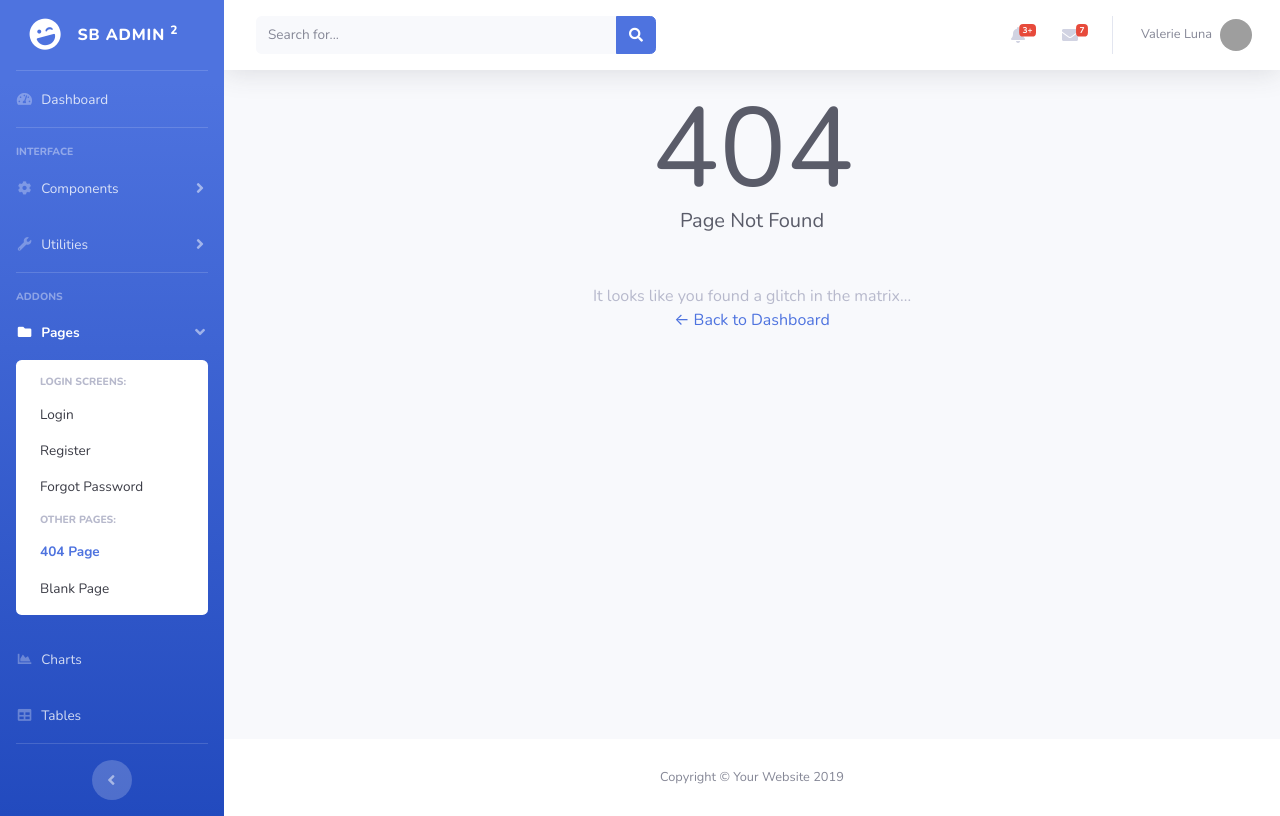
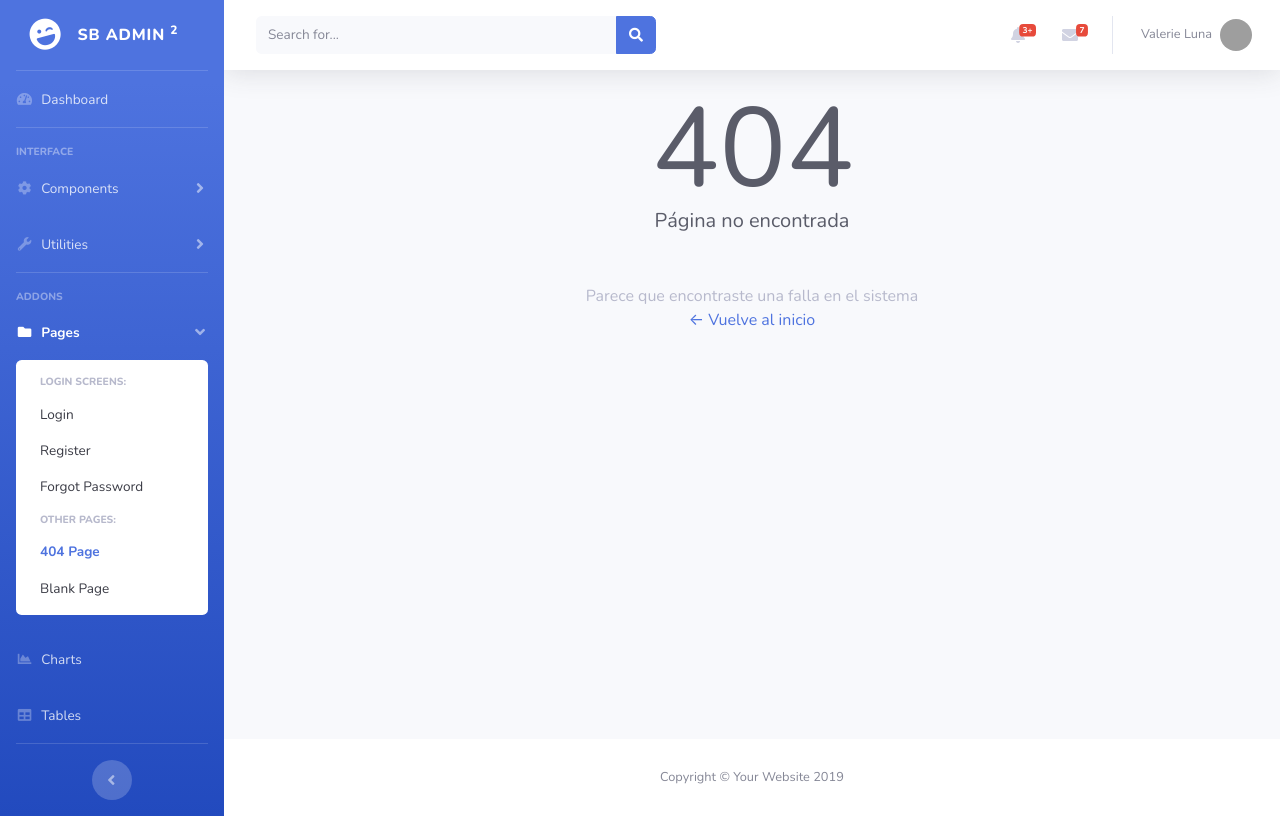
Before and after one commit to ahalaburda/ssev3, a Python web app: template Templates/startbootstrap-sb-admin-2-master/404.html in a window 1280 px wide. Run offline with Jinja, Linux system fonts and the light colour scheme; the template is opened without the code that fills it, so the values that code supplies are empty; some libraries are stand-ins or nearby versions; grey boxes are pictures that could not be loaded.

Commit message:
mensajes de 404 editado

```diff
--- a/Templates/startbootstrap-sb-admin-2-master/404.html
+++ b/Templates/startbootstrap-sb-admin-2-master/404.html
@@ -9,7 +9,7 @@
   <meta name="description" content="">
   <meta name="author" content="">
 
-  <title>SB Admin 2 - 404</title>
+  <title>SSE - 404</title>
 
   <!-- Custom fonts for this template-->
   <link href="vendor/fontawesome-free/css/all.min.css" rel="stylesheet" type="text/css">
@@ -334,9 +334,9 @@
           <!-- 404 Error Text -->
           <div class="text-center">
             <div class="error mx-auto" data-text="404">404</div>
-            <p class="lead text-gray-800 mb-5">Page Not Found</p>
-            <p class="text-gray-500 mb-0">It looks like you found a glitch in the matrix...</p>
-            <a href="index.html">&larr; Back to Dashboard</a>
+            <p class="lead text-gray-800 mb-5">Página no encontrada</p>
+            <p class="text-gray-500 mb-0">Parece que encontraste una falla en el sistema</p>
+            <a href="index.html">&larr; Vuelve al inicio</a>
           </div>
 
         </div>
```
